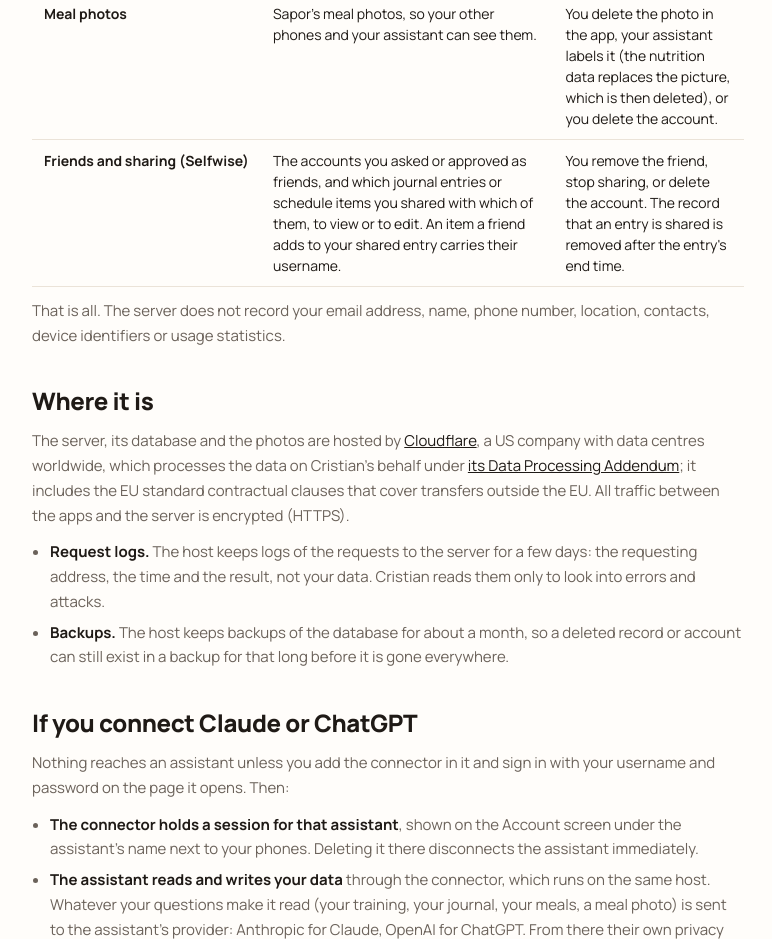
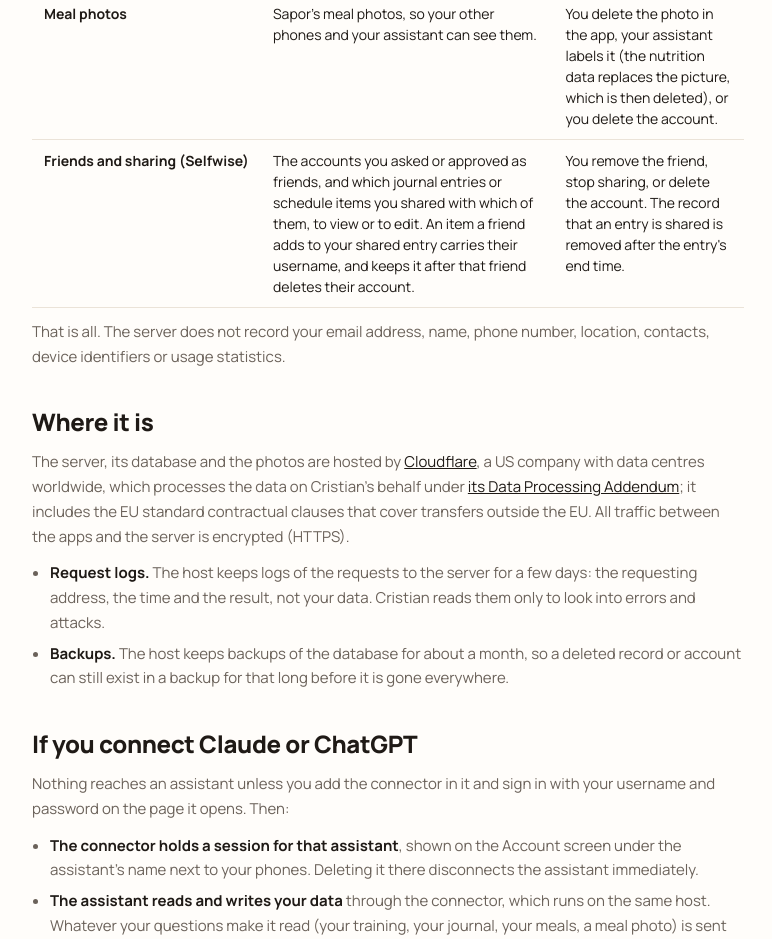
Before and after one commit to selfwise-labs/releases, a plain HTML site: page privacy.html in a window 1280 px wide. Shown: the part 2380-3319 px from the top of the page, without its empty margins (252-1024 px from the left). Drawn offline with Linux system fonts and the light colour scheme.

Commit message:
docs: a friend's username stays on the items they added
Co-Authored-By: Claude Fable 5.2 <noreply@anthropic.com>
Claude-Session: https://claude.ai/code/session_01AQvPqbaPwqjpBYQyWYVreu

```diff
--- a/privacy.html
+++ b/privacy.html
@@ -129,7 +129,7 @@ td:first-child{font-weight:700;white-space:nowrap}
           <tr><td>Sessions</td><td>One entry per signed-in phone and per token you create: a hash of the secret, the label you gave it (a device name or an assistant's name), and when it was created and last used.</td><td>You sign out on that phone or revoke the token on the Account screen.</td></tr>
           <tr><td>App data</td><td>Every row the app syncs, as the app stores it: Selfwise journal entries, schedule items, sleep records and activity records; Sagax workouts, sets, runs, plans, programs, exercises, presets and settings; Sapor meals, foods, weight entries and the records about each photo. Each row carries the time it changed.</td><td>You delete the row in the app or delete the account. A deleted row's content is removed at once; a marker that it was deleted remains so your other phones delete it too.</td></tr>
           <tr><td>Meal photos</td><td>Sapor's meal photos, so your other phones and your assistant can see them.</td><td>You delete the photo in the app, your assistant labels it (the nutrition data replaces the picture, which is then deleted), or you delete the account.</td></tr>
-          <tr><td>Friends and sharing (Selfwise)</td><td>The accounts you asked or approved as friends, and which journal entries or schedule items you shared with which of them, to view or to edit. An item a friend adds to your shared entry carries their username.</td><td>You remove the friend, stop sharing, or delete the account. The record that an entry is shared is removed after the entry's end time.</td></tr>
+          <tr><td>Friends and sharing (Selfwise)</td><td>The accounts you asked or approved as friends, and which journal entries or schedule items you shared with which of them, to view or to edit. An item a friend adds to your shared entry carries their username, and keeps it after that friend deletes their account.</td><td>You remove the friend, stop sharing, or delete the account. The record that an entry is shared is removed after the entry's end time.</td></tr>
         </tbody>
       </table>
       <p class="muted">That is all. The server does not record your email address, name, phone number, location, contacts, device identifiers or usage statistics.</p>
```
